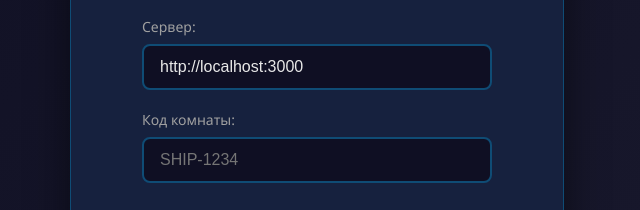
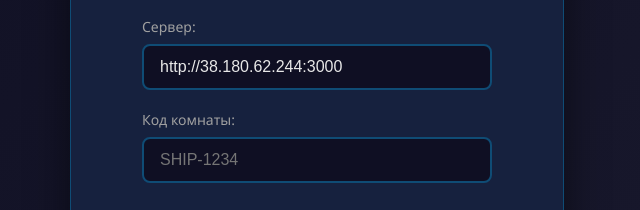
Before and after one commit to MaksimovES/morskoy_saper, a website built with Vite: page client/src/renderer/index.html in a window 1280 px wide. Shown: the part 319-529 px from the top of the page, 323-963 px from the left. Built offline with nearby package versions, Linux system fonts and the light colour scheme.

Commit message:
replacing placeholder on server value

```diff
--- a/client/src/renderer/index.html
+++ b/client/src/renderer/index.html
@@ -23,7 +23,7 @@
 
           <div class="form-group">
             <label for="server-url">Сервер:</label>
-            <input type="text" id="server-url" placeholder="http://localhost:3000" value="http://localhost:3000">
+            <input type="text" id="server-url" placeholder="http://localhost:3000" value="http://38.180.62.244:3000">
           </div>
 
           <div class="form-group">
```
